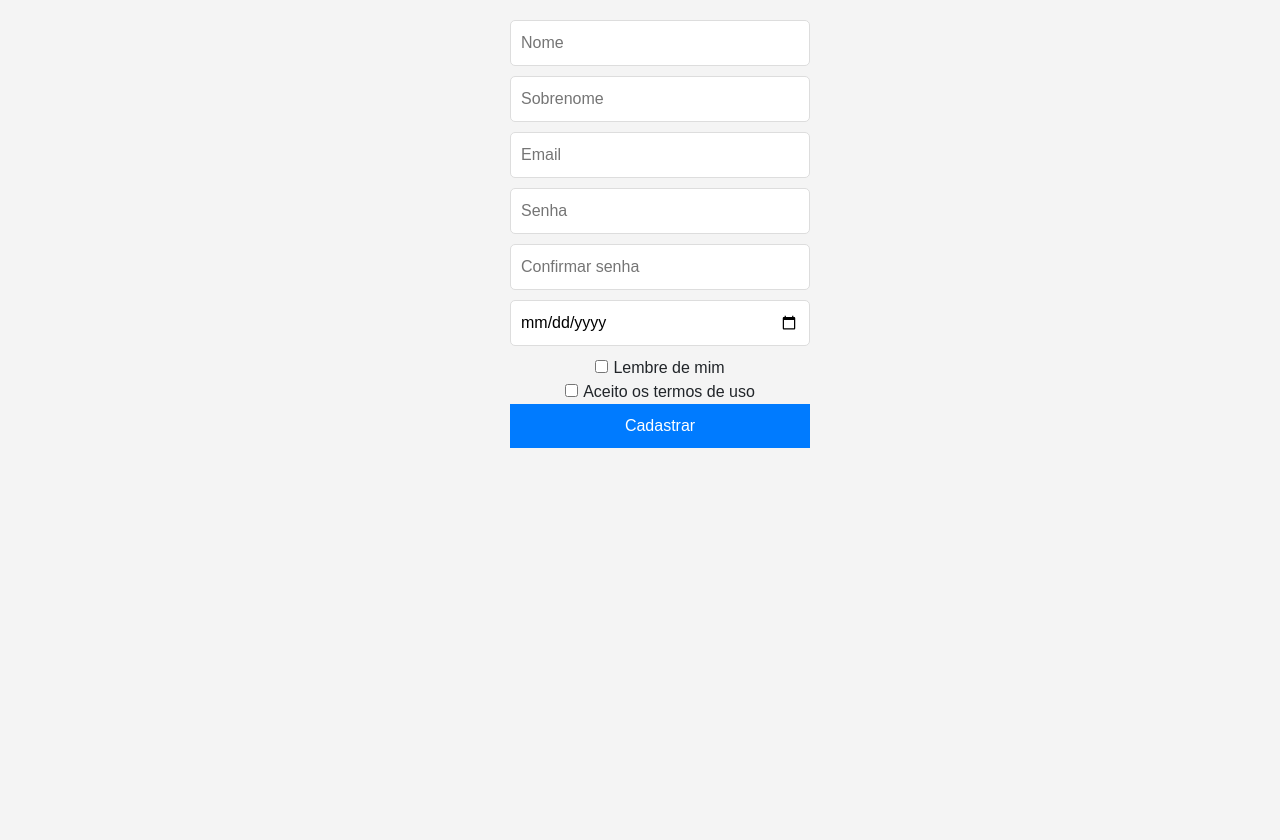
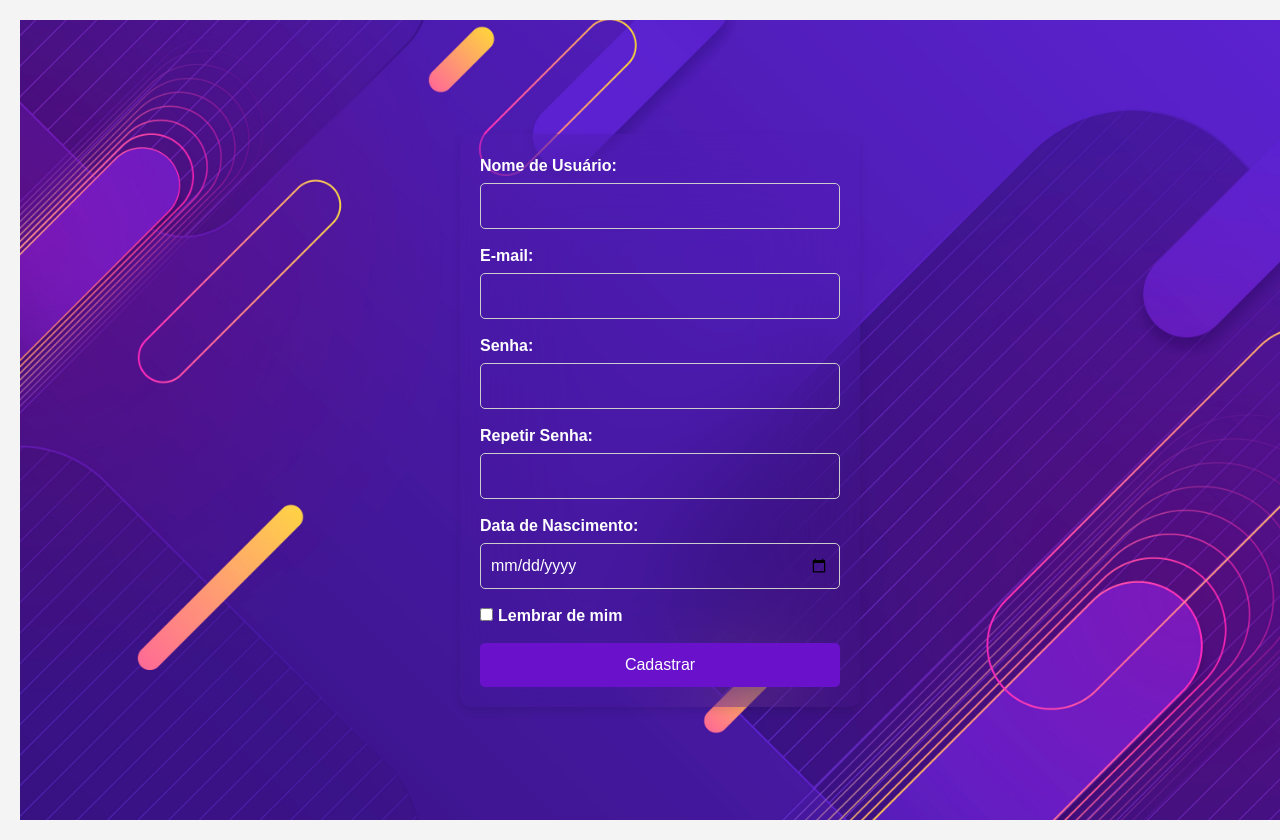
Before and after one commit to Sandynesk/Mostra_reserva, a React (Create React App) app: page /cadastro in a window 1280 px wide. Before the commit the page ends 800 px from the top, so only its background shows below. Built offline with nearby package versions, Linux system fonts and the light colour scheme.

Commit message:
Página de Cadastro e Saiba Mais

```diff
--- a/src/components/Cadastro.js
+++ b/src/components/Cadastro.js
@@ -1,55 +1,131 @@
 import React, { useState } from 'react';
-import './Css/Stylecadastro.css'
+import './Css/Cadastro.css'
 
 function Cadastro() {
     const [form, setForm] = useState({
-        firstName: '',
-        lastName: '',
+      username: '',
       email: '',
       password: '',
       confirmPassword: '',
-        birthDate: '',
+      birthdate: '',
       rememberMe: false,
-        termsOfUse: false
     });
 
+    const [errors, setErrors] = useState({});
+
   const handleChange = (e) => {
-        const value = e.target.type === 'checkbox' ? e.target.checked : e.target.value;
+    const { name, value, type, checked } = e.target;
     setForm({
       ...form,
-            [e.target.name]: value
+      [name]: type === 'checkbox' ? checked : value,
     });
+  };
+
+  const validate = () => {
+    const newErrors = {};
+    const today = new Date();
+    const birthDate = new Date(form.birthdate);
+    const age = today.getFullYear() - birthDate.getFullYear();
+    const monthDifference = today.getMonth() - birthDate.getMonth();
+    if (monthDifference < 0 || (monthDifference === 0 && today.getDate() < birthDate.getDate())) {
+      age--;
+    }
+    if (age < 18) {
+      newErrors.birthdate = 'Você deve ter pelo menos 18 anos';
+    }
+    if (form.password !== form.confirmPassword) {
+      newErrors.confirmPassword = 'As senhas não coincidem';
+    }
+    setErrors(newErrors);
+    return Object.keys(newErrors).length === 0;
   };
 
   const handleSubmit = (e) => {
     e.preventDefault();
-        if (form.password !== form.confirmPassword) {
-            alert('As senhas não coincidem!');
-        } else if (new Date().getFullYear() - new Date(form.birthDate).getFullYear() < 18) {
-            alert('Você deve ter pelo menos 18 anos para se cadastrar.');
-        } else {
-            console.log(form);
+    if (validate()) {
+      // Enviar dados do formulário
+      console.log('Formulário enviado', form);
     }
   };
 
+
   return (
+    <div className="Cadastro_body">
+    <div className="cadastro-container">
       <form onSubmit={handleSubmit}>
-            <input type="text" name="firstName" onChange={handleChange} placeholder="Nome" required />
-            <input type="text" name="lastName" onChange={handleChange} placeholder="Sobrenome" required />
-            <input type="email" name="email" onChange={handleChange} placeholder="Email" required />
-            <input type="password" name="password" onChange={handleChange} placeholder="Senha" required />
-            <input type="password" name="confirmPassword" onChange={handleChange} placeholder="Confirmar senha" required />
-            <input type="date" name="birthDate" onChange={handleChange} required />
-            <label>
-                <input type="checkbox" name="rememberMe" onChange={handleChange} />
-                Lembre de mim
+        <div className="form-group">
+          <label htmlFor="username">Nome de Usuário:</label>
+          <input
+            type="text"
+            id="username"
+            name="username"
+            value={form.username}
+            onChange={handleChange}
+            required
+          />
+        </div>
+        <div className="form-group">
+          <label htmlFor="email">E-mail:</label>
+          <input
+            type="email"
+            id="email"
+            name="email"
+            value={form.email}
+            onChange={handleChange}
+            required
+          />
+        </div>
+        <div className="form-group">
+          <label htmlFor="password">Senha:</label>
+          <input
+            type="password"
+            id="password"
+            name="password"
+            value={form.password}
+            onChange={handleChange}
+            required
+          />
+        </div>
+        <div className="form-group">
+          <label htmlFor="confirmPassword">Repetir Senha:</label>
+          <input
+            type="password"
+            id="confirmPassword"
+            name="confirmPassword"
+            value={form.confirmPassword}
+            onChange={handleChange}
+            required
+          />
+          {errors.confirmPassword && <p className="error">{errors.confirmPassword}</p>}
+        </div>
+        <div className="form-group">
+          <label htmlFor="birthdate">Data de Nascimento:</label>
+          <input
+            type="date"
+            id="birthdate"
+            name="birthdate"
+            value={form.birthdate}
+            onChange={handleChange}
+            required
+          />
+          {errors.birthdate && <p className="error">{errors.birthdate}</p>}
+        </div>
+        <div className="form-group">
+          <label htmlFor="rememberMe">
+            <input
+              type="checkbox"
+              id="rememberMe"
+              name="rememberMe"
+              checked={form.rememberMe}
+              onChange={handleChange}
+            />
+            Lembrar de mim
           </label>
-            <label>
-                <input type="checkbox" name="termsOfUse" onChange={handleChange} required />
-                Aceito os termos de uso
-            </label>
-            <button type="submit">Cadastrar</button>
+        </div>
+        <button className="cadastrar-btn" type="submit">Cadastrar</button>
       </form>
+    </div>
+</div>
   );
 }
 
--- /dev/null
+++ b/src/components/Css/Cadastro.css
@@ -0,0 +1,149 @@
+/* Estilo geral */
+.Cadastro_body {
+    background-image: url('../../Fotos/Fundo2.jpg'); /* Caminho correto para a imagem */
+  background-size: cover; /* Ajusta o tamanho da imagem para cobrir o elemento */
+  background-position: center; /* Centraliza a imagem */
+  background-repeat: no-repeat; /* Evita a repetição da imagem */
+  z-index: -1; /* Coloca o fundo atrás do formulário */
+  font-family: 'Arial', sans-serif;
+  display: flex;
+  justify-content: center;
+  align-items: center;
+  height: 100vh;
+  margin: 0;
+}
+
+.cadastro-container {
+  background: transparent; /* Fundo branco semi-transparente */
+  padding: 20px;
+  border-radius: 10px;
+  box-shadow: 0 4px 8px rgba(0, 0, 0, 0.1);
+  width: 400px;
+  backdrop-filter: blur(50px);
+}
+
+.form-group {
+  margin-bottom: 15px;
+  text-align: left; /* Alinha o texto à esquerda */
+}
+
+.form-group label {
+  display: block;
+  margin-bottom: 5px;
+  color: #ffffff;
+  font-weight: bold; /* Estilo do texto */
+}
+
+.form-group input[type="text"],
+.form-group input[type="email"],
+.form-group input[type="password"],
+.form-group input[type="date"] {
+  width: 100%;
+  padding: 10px;
+  border: 1px solid #ccc;
+  border-radius: 5px;
+  box-sizing: border-box;
+  background-color: transparent; /* Torna o fundo dos inputs transparente */
+  color: #ffffff; /* Define a cor do texto dentro dos inputs */
+}
+
+.form-group input[type="checkbox"] {
+  margin-right: 5px;
+}
+
+.cadastrar-btn {
+  width: 100%;
+  padding: 10px;
+  background: #6a11cb;
+  border: none;
+  border-radius: 5px;
+  color: #fff;
+  font-size: 16px;
+  cursor: pointer;
+  transition: background 0.3s ease, transform 0.3s ease;
+}
+
+.cadastrar-btn:hover {
+  background: #20003d;
+  transform: scale(1.05);
+}
+
+.error {
+  color: red;
+  font-size: 12px;
+  margin-top: 5px;
+}
+
+/* Estilo adicional baseado no seu código */
+.Enviar {
+  position: relative;
+  top: 120px;
+  border-radius: 120px;
+}
+
+.Forms {
+  position: relative;
+  top: 70px;
+  color: transparent;
+}
+
+.Forms .form-control::placeholder {
+  color: #fff; /* Cor branca para o texto do placeholder */
+  opacity: 1; /* Ajusta a opacidade do placeholder; 1 é totalmente opaco */
+}
+
+.login-container {
+  position: relative;
+  width: 100%;
+  height: 100vh; /* Usa toda a altura da viewport */
+  overflow: hidden; /* Impede o scroll se a imagem for maior que a viewport */
+}
+
+.login-background {
+  position: absolute;
+  top: 0;
+  left: 0;
+  width: 100%;
+  height: 100%;
+  background-image: url('../../Fotos/Fundo2.jpg'); /* Caminho correto para a imagem */
+  background-size: cover; /* Ajusta o tamanho da imagem para cobrir o elemento */
+  background-position: center; /* Centraliza a imagem */
+  background-repeat: no-repeat; /* Evita a repetição da imagem */
+  z-index: -1; /* Coloca o fundo atrás do formulário */
+}
+
+.login-form-container {
+  position: relative;
+  display: flex;
+  justify-content: center;
+  align-items: center;
+  height: 100%;
+}
+
+.login-form-container form {
+  background: rgba(255, 255, 255, 0.9); /* Fundo branco semi-transparente */
+  padding: 20px;
+  border-radius: 8px;
+  box-shadow: 0 4px 8px rgba(0, 0, 0, 0.2); /* Sombra leve para destacar o formulário */
+  max-width: 400px;
+  max-height: 450px;
+  height: 100%;
+  width: 100%;
+  backdrop-filter: blur(50px);
+  color: rgb(255, 246, 162);
+  border: 1px solid rgba(240, 196, 0, 0.8);
+}
+
+.login-title {
+  text-align: center;
+  margin-bottom: 20px;
+  position: relative;
+  top: 47px;
+  font-size: 40px; /* Aumenta o tamanho do texto para 40 pixels */
+  font-weight: bold;
+}
+
+.login-subtitle {
+  position: relative;
+  top: 30px;
+}
--- a/src/components/Css/Stylecadastro.css
+++ /dev/null
@@ -1,39 +0,0 @@
-body {
-    font-family: Arial, sans-serif;
-}
-
-form {
-    width: 300px;
-    margin: 0 auto;
-}
-
-input[type="text"],
-input[type="email"],
-input[type="password"],
-input[type="date"] {
-    display: block;
-    width: 100%;
-    padding: 10px;
-    margin-bottom: 10px;
-    border: 1px solid #ddd;
-    border-radius: 5px;
-}
-
-input[type="checkbox"] {
-    margin-right: 5px;
-}
-
-button {
-    display: block;
-    width: 100%;
-    padding: 10px;
-    background-color: #007BFF;
-    color: white;
-    border: none;
-    border-radius: 5px;
-    cursor: pointer;
-}
-
-button:hover {
-    background-color: #0056b3;
-}
--- a/src/components/Navbar.js
+++ b/src/components/Navbar.js
@@ -27,6 +27,7 @@ function Navbar() {
             </li>
           </ul>
           <a className="btn btn-custom" href="/login" role="button" style={{ fontWeight: 'bold' }}>Login</a>
+          <a className="btn btn-custom" href="/cadastro" role="button" style={{ fontWeight: 'bold' }}>Cadastro</a>
         </div>
       </div>
     </nav>
```
Also changed, not shown: src/components/Contsaiba.js (+4 -4 lines), src/Fotos/fotinha.jpg (added). Lines whose indentation alone changed are shown as unchanged.
